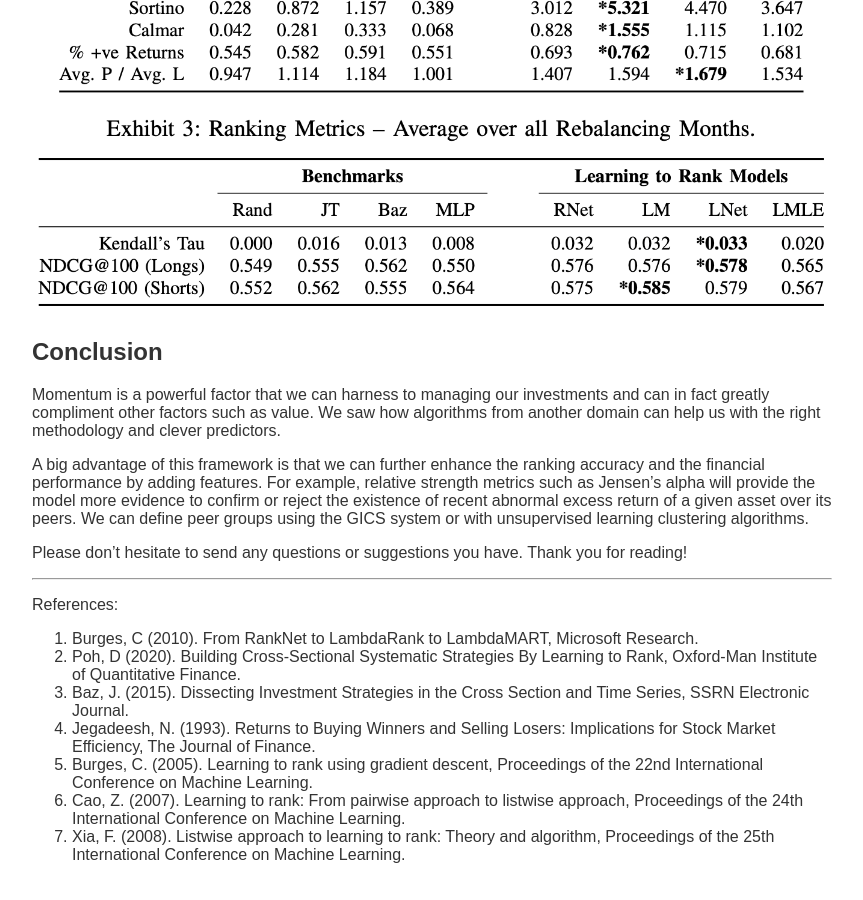
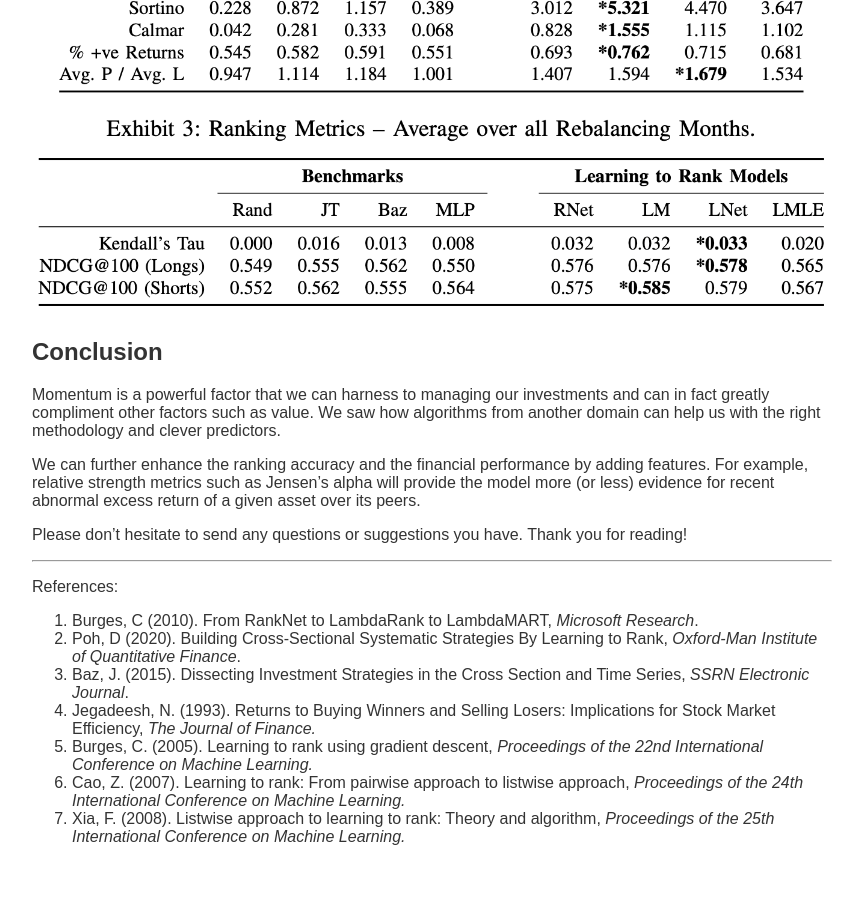
Before and after one commit to Cohen-Or/cohen-or.github.io, a Jekyll site: the page built from posts/csm.md, in a window 1280 px wide and 900 px high, scrolled down 5609 px. Shown: the whole window, without its empty margins (208-1071 px from the left). Built offline with Jekyll 4.4.1, drawn with Linux system fonts in a browser that asks for light colours; our own code applies the rules of GitHub Pages for plain Markdown files; formulas are drawn with MathJax 3; some of the changed text lies outside the part shown.

Commit message:
Update csm.md

````diff
--- a/posts/csm.md
+++ b/posts/csm.md
@@ -1,6 +1,6 @@
 [Or Cohen](/index.html)
 # Cross Sectional Momentum and Learning to Rank with LambdaMART
-In this post we will learn how algorithms that were originally developed to rank results from a search query can help us distinguish the winners and losers in our universe of investment assets.
+In this post we will learn how algorithms that were originally developed to rank results from a search query can help us distinguish the winners and losers in our investment selection.
 
 There's the old joke that when your taxi driver tells you to buy a stock, you know it's time to sell. It points out to the fact that the diffusion-of, and investors' response-to new information often lags significant price moves. This ripple effect in investors reaction leads to auto-correlation of assets' returns and the persistence of a trend, be it up or down.
 
@@ -19,16 +19,16 @@
  The ever rising amounts of digital data and the need to effectively search through it have led to significant progress in a family of algorithms in the domain of Information Retrieval that are known as Learning to Rank or **machine-learned ranking (MLR)**. These algorithms provide in response to a query a ranking of the results based on some metric of relevance.
 ![Learning to Rank](https://www.elastic.co/guide/en/elasticsearch/reference/current/images/search/learning-to-rank-overview.png)
 
-**LambdaMART** is a state-of-the-art MLR model developed by Christopher J.C. Burges and his colleagues at Microsoft Research[1]. Under the hood, the ranking task is transformed into a pairwise classification or regression problem. That means you look at pairs of items at a time, come up with the optimal ordering for that pair of items, and then use it to come up with the final ranking for all the results.
+**LambdaMART** is a state-of-the-art MLR model developed by Christopher J.C. Burges and his colleagues at Microsoft Research [1]. Under the hood, the ranking task is transformed into a pairwise classification or regression problem. That means you look at pairs of items at a time, come up with the optimal ordering for that pair of items, and then use it to come up with the final ranking for all the results.
 
 Like a good yogi, LambdaMART is both powerful and flexible, making it the go-to choice for a wide range of problems. For example, for ranked search results we can optimize it for precision in order to get only the most relevant results. In the case of CSM, we are interested in better predictions across the entire spectrum so maximizing a ranking-specific evaluation metric, such as **NDCG** (Normalized Discounted Cumulative Gain) will be a better fit.
 
 **MART** stands for Multiple Additive Regression Trees which means the algorithm uses gradient boosting with decision tress. Boosting trees are built iteratively, where each tree corrects the errors of the previous ones with the goal of optimizing ranking metrics like NDCG or Mean Reciprocal Rank (MRR).
 
 ## Leveraging MLR for CSM
-The advantage of these new MLR techniques in CSM and other financial applications stems from the fact that they circumvent the need to use a regression or classification loss functions and address the ranking quality directly.
+The advantage of these new MLR techniques in CSM and other financial applications stems from the fact that they circumvent the need to use a regression or classification loss functions for returns and address the ranking task directly.
 
-The research by Poh et. al [2] introduces a novel framework for using MLR to construct CSM portfolios and demonstrated the dramatic improvements in performance over other techniques of ranking momentum in financial assets.
+The research by Poh et. al [2] introduces a novel framework for using MLR to construct CSM portfolios and demonstrates the dramatic improvements in performance over other techniques of ranking momentum in financial assets.
 
 The proposed framework uses momentum indicators that are derived from historic daily prices of the past 3 to 12-months periods. These predictors are used to predict the one-month ahead winners and losers. One of these predictors is a sophisticated version of the MACD momentum indicator termed CTA Momentum that was originally introduced in [3].
 
@@ -104,7 +104,7 @@
 norm_ret = lambda n: log_prices.resample('ME').last().diff(n) /
 	log_prices.diff().ewm(span=n*21).std().resample('ME').last() * np.sqrt(12/n)
 ```
-All together we get a matrix of 22 features for each stock and month.We can visualize our model on a high level:
+All together we get a matrix of 22 features for each stock and month. On a high level this is the process we preform at every rebalance point (month end) :
 ![model schematic](/images/csm3.png)
 
 For the ranking objective we'll use the return achieved over the following month divided to deciles. After we train the model and get the predicted rankings, at each rebalance point (end of each month) the assets at the top and bottom deciles will be added to the portfolio (long and short respectively) scaled by their 3 month exponentially weighted standard deviation. The target annualized standard deviation $$\sigma_{tgt}$$  is set to 15%. Expressed formally:
@@ -191,16 +191,16 @@
 ## Conclusion
 Momentum is a powerful factor that we can harness to managing our investments and can in fact greatly compliment other factors such as value. We saw how algorithms from another domain can help us with the right methodology and clever predictors.
 
-A big advantage of this framework is that we can further enhance the ranking accuracy and the financial performance by adding features. For example, relative strength metrics such as Jensen's alpha will provide the model more evidence to confirm or reject the existence of recent abnormal excess return of a given asset over its peers.  We can define peer groups using the GICS system or with unsupervised learning clustering algorithms.
+We can further enhance the ranking accuracy and the financial performance by adding features. For example, relative strength metrics such as Jensen's alpha will provide the model more (or less) evidence for recent abnormal excess return of a given asset over its peers.
 
 Please don't hesitate to send any questions or suggestions you have. Thank you for reading!
 
 ___
 References:
-1. Burges, C (2010). From RankNet to LambdaRank to LambdaMART, Microsoft Research.
-2. Poh, D (2020). Building Cross-Sectional Systematic Strategies By Learning to Rank, Oxford-Man Institute of Quantitative Finance.
-3. Baz, J. (2015). Dissecting Investment Strategies in the Cross Section and Time Series, SSRN Electronic Journal.
-4. Jegadeesh, N. (1993). Returns to Buying Winners and Selling Losers: Implications for Stock Market Efficiency, The Journal of Finance.
-5. Burges, C. (2005). Learning to rank using gradient descent, Proceedings of the 22nd International Conference on Machine Learning.
-6. Cao, Z. (2007). Learning to rank: From pairwise approach to listwise approach, Proceedings of the 24th International Conference on Machine Learning.
-7. Xia, F. (2008). Listwise approach to learning to rank: Theory and algorithm, Proceedings of the 25th International Conference on Machine Learning.
+1. Burges, C (2010). From RankNet to LambdaRank to LambdaMART, _Microsoft Research_.
+2. Poh, D (2020). Building Cross-Sectional Systematic Strategies By Learning to Rank, _Oxford-Man Institute of Quantitative Finance_.
+3. Baz, J. (2015). Dissecting Investment Strategies in the Cross Section and Time Series, _SSRN Electronic Journal_.
+4. Jegadeesh, N. (1993). Returns to Buying Winners and Selling Losers: Implications for Stock Market Efficiency, _The Journal of Finance._
+5. Burges, C. (2005). Learning to rank using gradient descent, _Proceedings of the 22nd International Conference on Machine Learning._
+6. Cao, Z. (2007). Learning to rank: From pairwise approach to listwise approach, _Proceedings of the 24th International Conference on Machine Learning._
+7. Xia, F. (2008). Listwise approach to learning to rank: Theory and algorithm, _Proceedings of the 25th International Conference on Machine Learning._
````
Also changed, not shown: other parts of posts/csm.md (+1 -1 lines).
